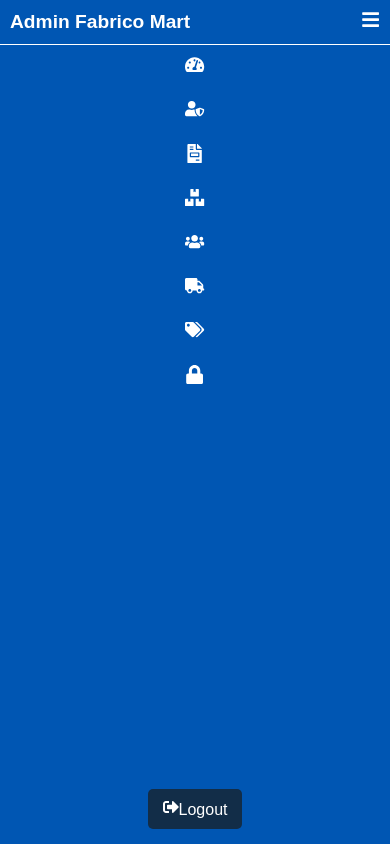
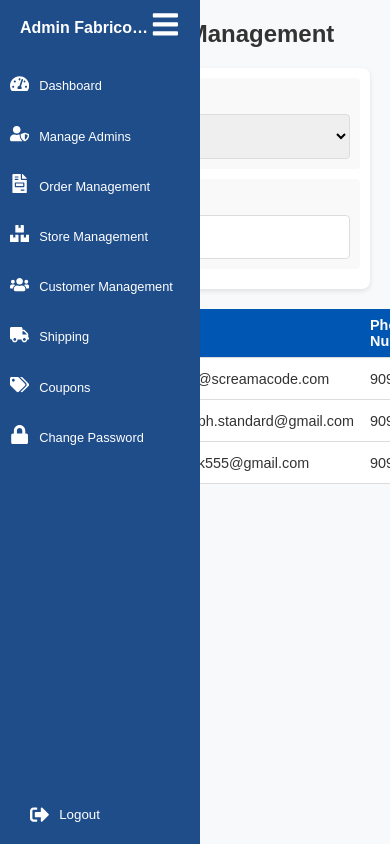
Before and after one commit to aniketsol456/fabric_selling_system_admin, a React (Create React App) app: page /customers in a window 390 px wide. Built offline with nearby package versions, Linux system fonts and the light colour scheme.

Commit message:
styling a sidebar

```diff
--- a/src/Components/Sidebar.css
+++ b/src/Components/Sidebar.css
@@ -1,179 +1,180 @@
+/* General Sidebar Styles */
 .sidebar {
   display: flex;
   flex-direction: column;
+  height: 100vh;
+  background-color: #1E4D8A;
+  color: white;
+  transition: width 0.3s ease;
+  overflow: hidden;
+}
+
+.sidebar.open {
   width: 250px;
-  background-color: #0056b3;
-  color: white;
-  height: 100vh;
-  position: relative;
-  transition: width 0.3s, transform 0.3s ease;
 }
 
 .sidebar.collapsed {
-  width: 60px;
+  width: 70px;
 }
 
-.sidebar.mobile {
-  position: fixed;
-  z-index: 1000;
-  transform: translateX(-100%);
+/* Sidebar Header */
+.sidebarHeader {
+  display: flex;
+  align-items: center;
+  justify-content: space-between;
+  padding: 10px 20px;
+  background-color: #1E4D8A;
+  color: white;
 }
 
-.sidebar.mobile.open {
-  transform: translateX(0);
+.logo {
+  font-size: 1.5rem;
+  font-weight: bold;
+  margin: 0;
+  white-space: nowrap;
+  overflow: hidden;
+  text-overflow: ellipsis;
 }
 
-.sidebarHeader {
-  display: flex;
-  justify-content: space-between;
-  align-items: center;
-  padding: 15px;
-  background-color: #0056b3;
-  border-bottom: 1px solid white;
-}
-
-.sidebarHeader .logo {
+.toggleButton {
   font-size: 1.5rem;
-  font-weight: bold;
-  color: white;
-  transition: opacity 0.3s ease;
-}
-
-.sidebarHeader .toggleButton {
-  font-size: 1.2rem;
   color: white;
   background: none;
   border: none;
   cursor: pointer;
 }
 
+/* Menu Items */
 .menu {
-  flex-grow: 1;
   list-style: none;
   padding: 0;
   margin: 0;
 }
 
 .menuItem {
-  padding: 15px;
-  cursor: pointer;
-  transition: background-color 0.3s;
-}
-
-.menuItem:hover {
-  background-color: #16395f;
-}
-
-.menuItem .menuItemContent {
-  display: flex;
-  align-items: center;
-  gap: 10px;
-}
-
-.menuItem .icon {
-  font-size: 1.5rem;
-}
-
-.menuItem span {
-  font-size: 1rem;
-  font-weight: 500;
-  white-space: nowrap;
-  overflow: hidden;
-  text-overflow: ellipsis;
-  text-decoration: none;
+  margin: 10px 0;
 }
 
 .menuItemContent {
+  display: flex;
+  align-items: center;
+  padding: 10px 20px;
+  color: white;
   text-decoration: none;
-  color: white;
-  border-radius: 4px;
+  transition: background 0.3s;
+  white-space: nowrap;
 }
 
+.menuItemContent:hover {
+  background-color: #0056b3;
+}
+
+.icon {
+  font-size: 1.2rem;
+  margin-right: 10px;
+}
+
+/* Submenu */
 .subMenu {
   list-style: none;
   padding-left: 20px;
+  margin: 0;
   display: none;
-  background-color: #16395f;
-  border-radius: 4px;
-  margin-top: 5px;
-  padding: 5px 0;
 }
 
 .subMenu.open {
   display: block;
 }
 
-.subMenuItem {
-  padding: 10px 15px;
-}
-
 .subMenuItem a {
+  display: block;
+  padding: 5px 20px;
   color: white;
   text-decoration: none;
-  transition: color 0.3s;
+  font-size: 0.9rem;
 }
 
 .subMenuItem a:hover {
-  color: #007bff;
+  background-color: #0056b3;
 }
 
-.subMenuItem a.active {
-  font-weight: bold;
-  color: #007bff;
-}
-
+/* Logout Button */
 .logoutButtonWrapper {
   margin-top: auto;
-  text-align: center;
-  padding: 15px;
+  padding: 10px 20px;
 }
 
 .logoutButton {
-  background-color: #122d48;
+  display: flex;
+  align-items: center;
+  width: 100%;
+  padding: 10px;
+  background-color: #1E4D8A;
   color: white;
-  padding: 10px 15px;
-  font-size: 1rem;
   border: none;
   cursor: pointer;
-  border-radius: 5px;
-  transition: background-color 0.3s;
+  transition: background 0.3s;
 }
 
 .logoutButton:hover {
-  background-color: #0e2136;
+  background-color: #0056b3;
+}
+
+/* Responsive Styles */
+@media (max-width: 1024px) {
+  .sidebar.open {
+    width: 220px;
+  }
+
+  .logo {
+    font-size: 1.2rem;
+  }
+
+  .menuItemContent {
+    padding: 8px 15px;
+    font-size: 0.9rem;
+  }
 }
 
 @media (max-width: 768px) {
   .sidebar {
-    width: 100%;
-    height: 100%;
+    position: fixed;
+    z-index: 1000;
+    width: 250px;
+    height: 100vh;
+    transform: translateX(-100%);
+    transition: transform 0.3s ease;
   }
 
-  .menuItem span {
-    display: none;
+  .sidebar.open {
+    transform: translateX(0);
   }
 
-  .menuItem .menuItemContent {
-    justify-content: center;
+  .menuItemContent {
+    padding: 10px 15px;
+    font-size: 1rem;
   }
 
-  .subMenu {
-    padding-left: 10px;
+  .toggleButton {
+    font-size: 1.8rem;
   }
 
-  .sidebarHeader {
-    padding: 10px;
+  .subMenuItem a {
+    font-size: 0.85rem;
+  }
+}
+
+@media (max-width: 480px) {
+  .sidebar.open {
+    width: 200px;
   }
 
-  .sidebarHeader .logo {
-    font-size: 1.2rem;
+  .logo {
+    font-size: 1rem;
   }
 
-  .menuItem {
-    padding: 10px;
-  }
-
-  .menuItem .icon {
-    font-size: 1.2rem;
+  .menuItemContent {
+    padding: 8px 10px;
+    font-size: 0.8rem;
   }
 }
```
